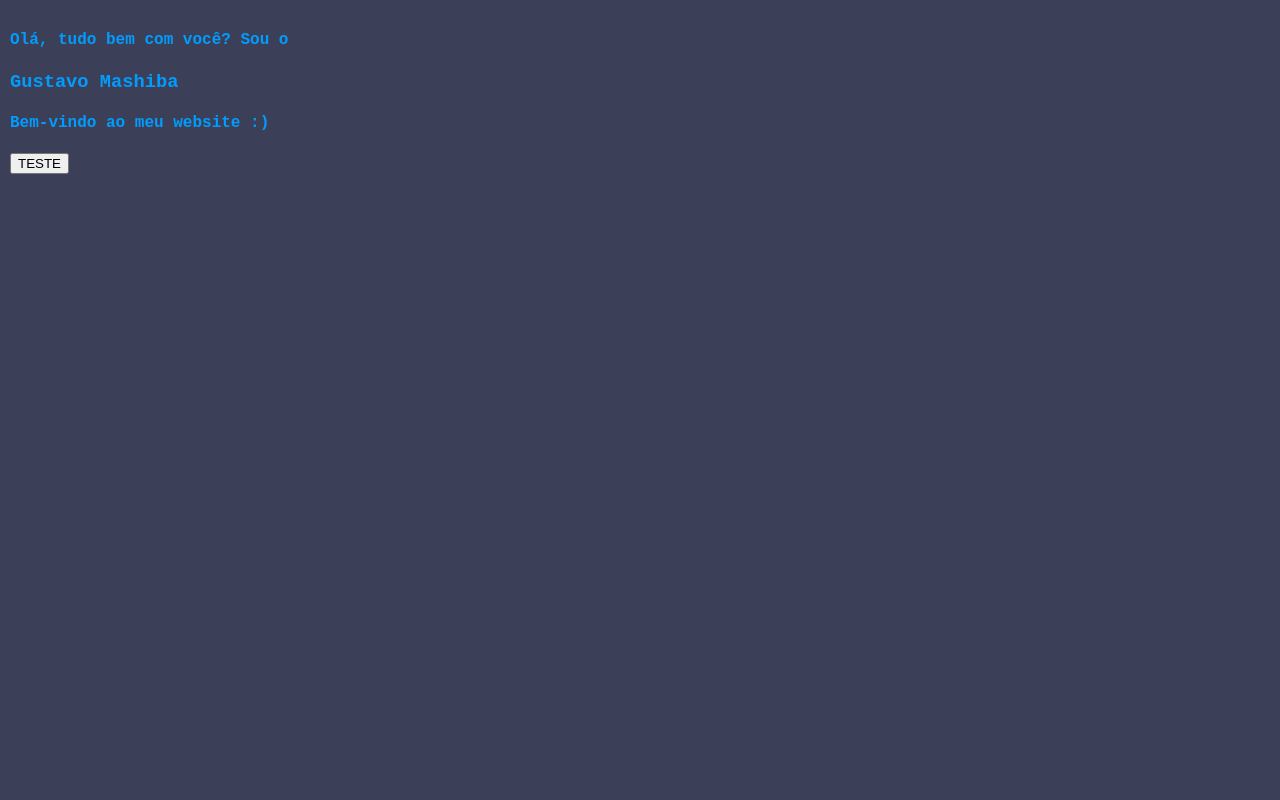
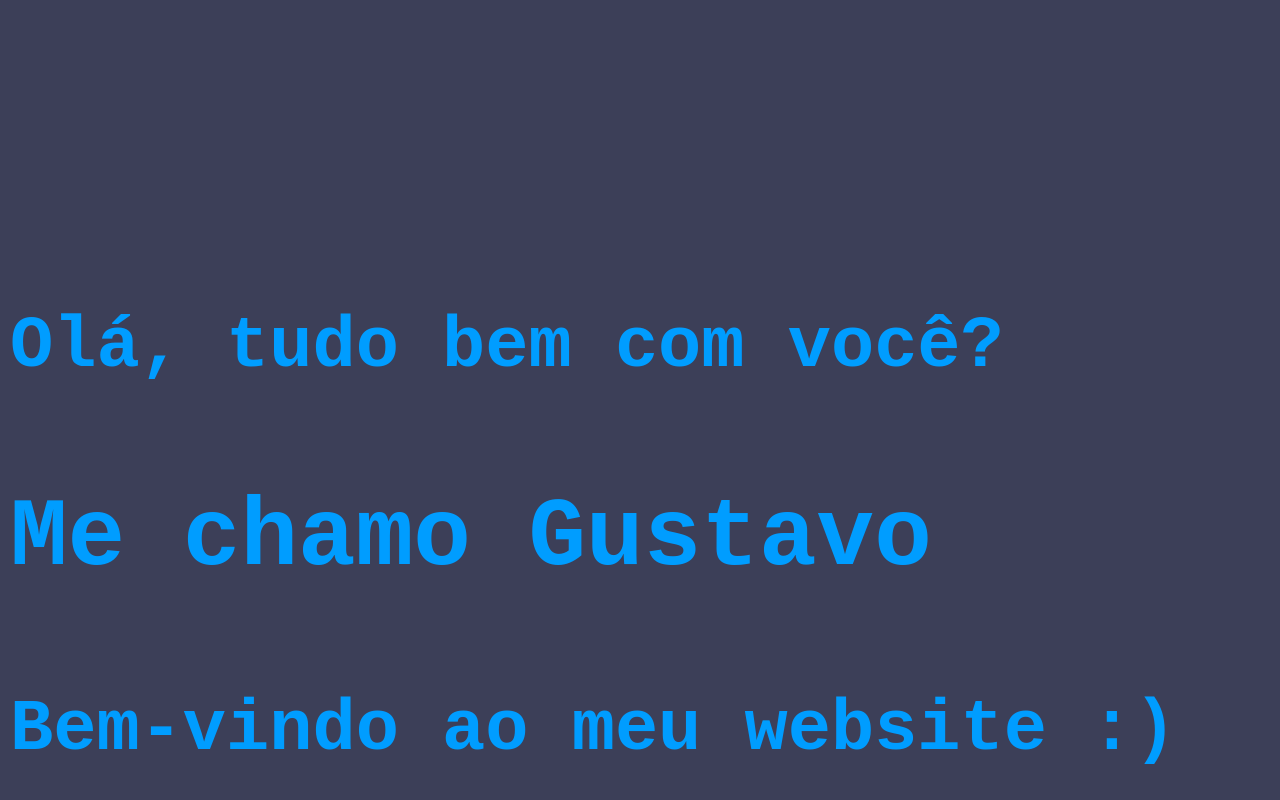
Before and after one commit to gustavo-sm/personal-website, a React (Create React App) app: page / in a window 1280 px wide. Built offline with nearby package versions, Linux system fonts and the light colour scheme; the HTML template or start-up script is replaced by a standard one.

Commit message:
Canvas comentado e implementação de slide

```diff
--- a/src/components/MainContent/MainContent.js
+++ b/src/components/MainContent/MainContent.js
@@ -1,5 +1,6 @@
 import React, { useState } from 'react';
-import CanvasDrawing from './contents/CanvasDrawing';
+//import CanvasDrawing from './contents/CanvasDrawing';
+import Button from 'react-bootstrap/Button';
 import manageSessionStorage from '../../helpers/manageSessionStorage';
 
 const contentObj = {
@@ -11,6 +12,7 @@ const contentObj = {
 
 const MainContent = () => {
   const [text, setText] = useState('');
+  const [tstClass, setTstClass] = useState('slideText-normal');
   const storageManager = manageSessionStorage();
 
   window.addEventListener('selectedChanged', () => {
@@ -20,6 +22,7 @@ const MainContent = () => {
 
   function handleClick(){
     window.dispatchEvent(new Event("continueClicked"));
+    setTstClass('slideText');
   }
 
   return (
@@ -29,13 +32,13 @@ const MainContent = () => {
           <h1>{text}</h1>
         </>
       :
-      <div style={{zIndex:1}}>
-        <h4>Olá, tudo bem com você? Sou o</h4>
-        <h3>Gustavo Mashiba</h3>
-        <h4>Bem-vindo ao meu website :)</h4>
-        <button onClick={handleClick}> TESTE </button>
+      <div className = {tstClass} style={{zIndex:1, marginTop: '25vh'}}>
+        <h4 style={{fontSize: '72px'}}>Olá, tudo bem com você?</h4>
+        <h3 style={{fontSize: '96px'}}>Me chamo Gustavo</h3>
+        <h4 style={{fontSize: '72px'}}>Bem-vindo ao meu website :)</h4>
+        <Button size='lg' onClick={handleClick}>Ok</Button>
       </div>}
-      <CanvasDrawing/>
+      {/*<CanvasDrawing/>*/}
 
     </div>
   );
```
